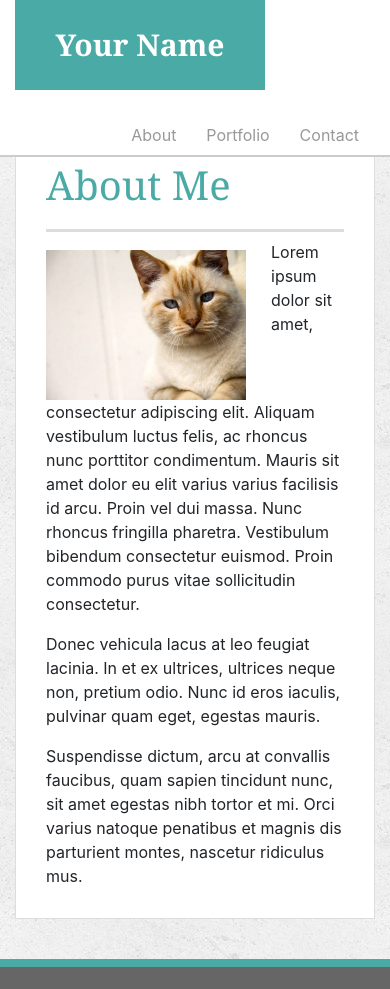
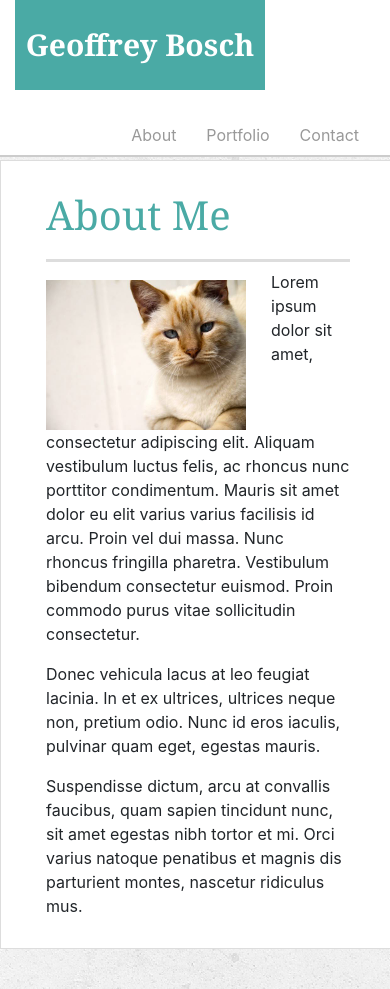
Before and after one commit to geoffreybosch/bootstrap-HW, a plain HTML site: page index.html in a window 390 px wide. Shown: the top 989 px of the page. Drawn offline with nearby package versions, Linux system fonts and the light colour scheme.

Commit message:
Adjusted Section responsiveness and Navbar responsiveness.

```diff
--- a/assets/css/style.css
+++ b/assets/css/style.css
@@ -120,13 +120,15 @@ h3, h2 {
 /* main */
 
 #main-container {
-  padding-top: 130px;
+  padding-top: 160px;
   min-height: calc(100vh - 70px);
 }
 
+
+
 .main-section {
   float: left;
-  width: 100%;
+  width: 110%;
   max-width: 960px;
   padding: 30px;
   margin: 0 0 40px;
--- a/index.html
+++ b/index.html
@@ -12,7 +12,7 @@
 
   <header id="masthead">
     <div class="container">
-      <a href="index.html" id="logo">Your Name</a>
+      <a href="index.html" id="logo">Geoffrey Bosch</a>
       <nav class="navbar">
         <div>
           <ul class="navbar-nav" style="flex-direction: row">
@@ -27,17 +27,18 @@
   </header>
 
   <div id="main-container" class="container">
-    <section class="main-section">
-      <h1>About Me</h1>
+    <section class="main-section row" >
+      <div class="col">
+        <h1>About Me</h1>
 
-      <img src="assets/images/cat.jpg" class="auth-image" alt="Your Name">
+        <img src="assets/images/cat.jpg" class="auth-image" alt="Your Name">
 
-      <p>Lorem ipsum dolor sit amet, consectetur adipiscing elit. Aliquam vestibulum luctus felis, ac rhoncus nunc porttitor condimentum. Mauris sit amet dolor eu elit varius varius facilisis id arcu. Proin vel dui massa. Nunc rhoncus fringilla pharetra. Vestibulum bibendum consectetur euismod. Proin commodo purus vitae sollicitudin consectetur.</p>
+        <p>Lorem ipsum dolor sit amet, consectetur adipiscing elit. Aliquam vestibulum luctus felis, ac rhoncus nunc porttitor condimentum. Mauris sit amet dolor eu elit varius varius facilisis id arcu. Proin vel dui massa. Nunc rhoncus fringilla pharetra. Vestibulum bibendum consectetur euismod. Proin commodo purus vitae sollicitudin consectetur.</p>
 
-      <p>Donec vehicula lacus at leo feugiat lacinia. In et ex ultrices, ultrices neque non, pretium odio. Nunc id eros iaculis, pulvinar quam eget, egestas mauris.</p>
+        <p>Donec vehicula lacus at leo feugiat lacinia. In et ex ultrices, ultrices neque non, pretium odio. Nunc id eros iaculis, pulvinar quam eget, egestas mauris.</p>
 
-      <p>Suspendisse dictum, arcu at convallis faucibus, quam sapien tincidunt nunc, sit amet egestas nibh tortor et mi. Orci varius natoque penatibus et magnis dis parturient montes, nascetur ridiculus mus.</p>
-
+        <p>Suspendisse dictum, arcu at convallis faucibus, quam sapien tincidunt nunc, sit amet egestas nibh tortor et mi. Orci varius natoque penatibus et magnis dis parturient montes, nascetur ridiculus mus.</p>
+      </div>
     </section>
 
   </div>
```
